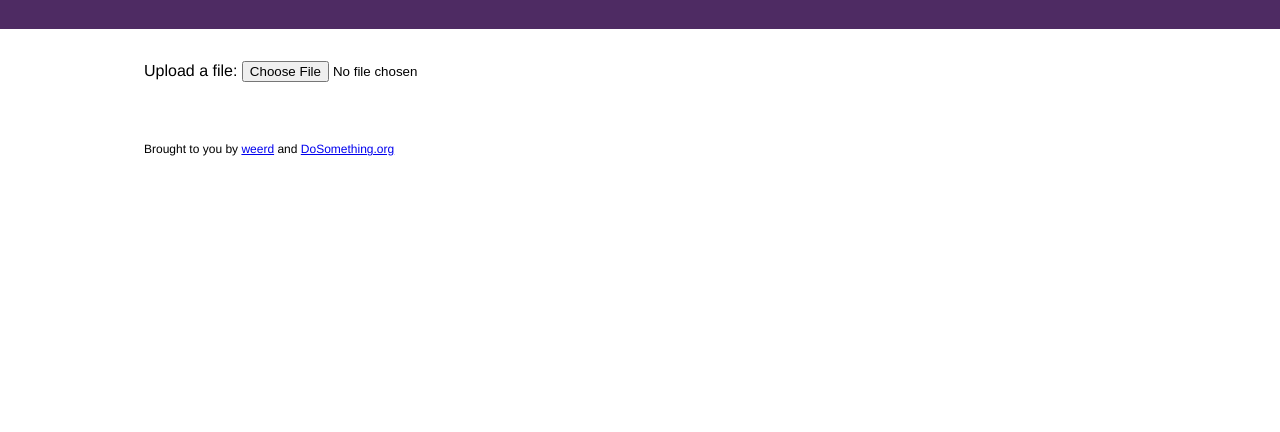
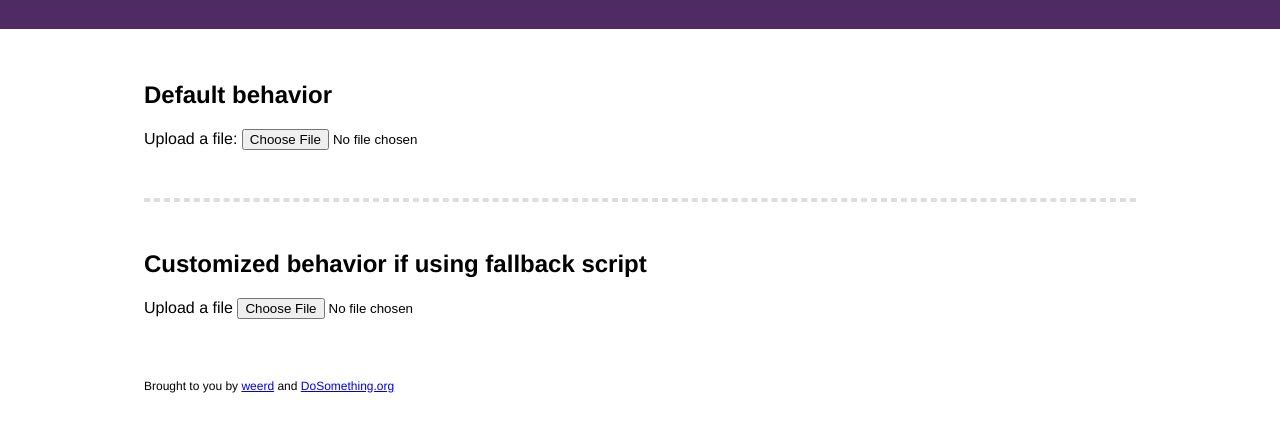
Before and after one commit to DoSomething/file-api-fallback, a website: page index.html in a window 1280 px wide. Shown: the part 72-504 px from the top of the page. Drawn offline with nearby package versions, Linux system fonts and the light colour scheme.

Commit message:
Updates to add second example code, and some styles.

```diff
--- a/index.html
+++ b/index.html
@@ -22,16 +22,26 @@
 
       <main class="main" role="main">
         <form action=".">
-          <div class="container container--alpha">
-            <label for="example-1">Upload a file:</label>
-            <input id="example-1" class="button" type="file" />
+          <div class="example">
+            <h2>Default behavior</h2>
+            <div class="container container--alpha">
+              <label for="example-1">Upload a file:</label>
+              <input id="example-1" class="button" type="file" aria-label="file browser" />
+            </div>
           </div>
 
-          <!-- <div class="container container--beta">
-            <input class="button" type="file" />
-          </div> -->
+          <hr>
 
-          <!-- <label class="button button--file -tertiary"><span>Add another photo</span><input class="js-image-upload form-file" is_supersized="" type="file" aria-label="file browser" id="edit-reportback-file" name="files[reportback_file]" size="60"></label> -->
+          <div class="example">
+            <h2>Customized behavior if using fallback script</h2>
+            <div class="container container--beta has-fallback">
+              <label class="button">
+                <span>Upload a file</span>
+                <input id="example-2" name="" class="" type="file" aria-label="file browser">
+              </label>
+            </div>
+          </div>
+
           </form>
       </main>
 
@@ -46,15 +56,24 @@
     <script src="https://code.jquery.com/jquery-1.11.2.min.js"></script>
     <script src="src/FileApiFallback.js"></script>
     <script>
-      var $button = $('.main').find('.button');
+      var $examples = $('.example');
 
-      if (Modernizr.filereader) {
-        // Continue with modern browser support for File Reader API.
-        // FileApiFallback.init($button, '.container');  // Temp while testing.
-      }
-      else {
-        // FileApiFallback.init($button, '.container');
-      }
+      $examples.each(function () {
+        var $container = $(this).find('.container'),
+            $input = $container.find('input');
+
+        if (!Modernizr.filereader || $container.hasClass('has-fallback')) {
+          // Using a class "has-fallback" to trigger the file api fallback
+          // for modern browsers that do support the file api, so that it
+          // can be demoed.
+
+          FileApiFallback.init($input, '.container');
+        }
+        else {
+          // Continue with modern browser support for File Reader API.
+        }
+      });
+
     </script>
   </body>
 
--- a/src/main.css
+++ b/src/main.css
@@ -13,6 +13,11 @@ body {
 
 h1 {
   margin-top: 0;
+}
+
+hr {
+  border: 2px dashed #ddd;
+  margin: 3em 0;
 }
 
 .header {
```
